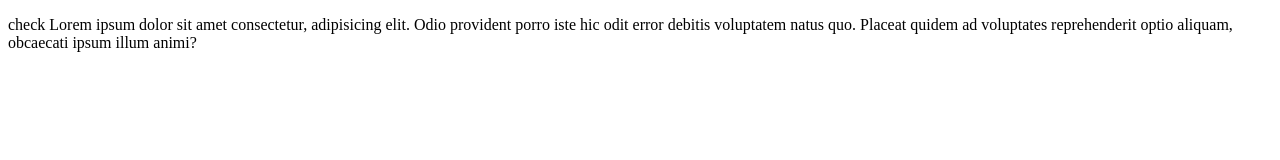
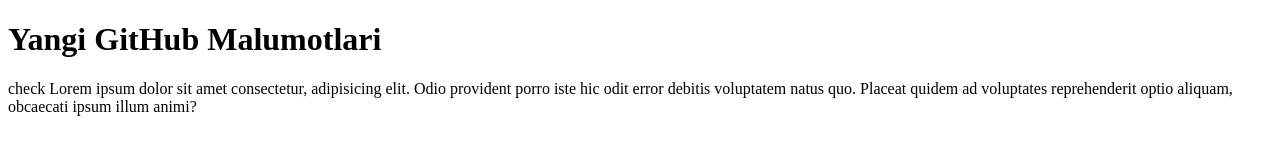
Before and after one commit to Akramj0n/downloads, a plain HTML site: page index.html in a window 1280 px wide. Drawn offline with Linux system fonts and the light colour scheme.

Commit message:
Add site heading

```diff
--- a/index.html
+++ b/index.html
@@ -6,6 +6,7 @@
     <title>Git asoslari</title>
 </head>
 <body>
+    <h1>Yangi GitHub Malumotlari</h1>
     <p> check  Lorem ipsum dolor sit amet consectetur, adipisicing elit. Odio provident porro iste hic odit error debitis voluptatem natus quo. Placeat quidem ad voluptates reprehenderit optio aliquam, obcaecati ipsum illum animi?</p>
 </body>
 </html>
```
